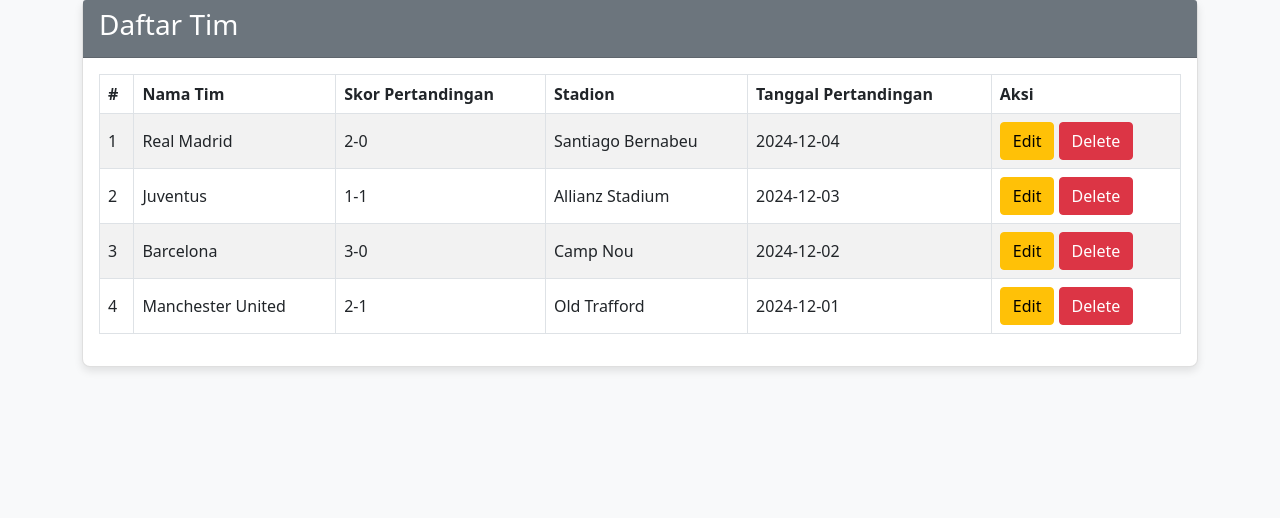
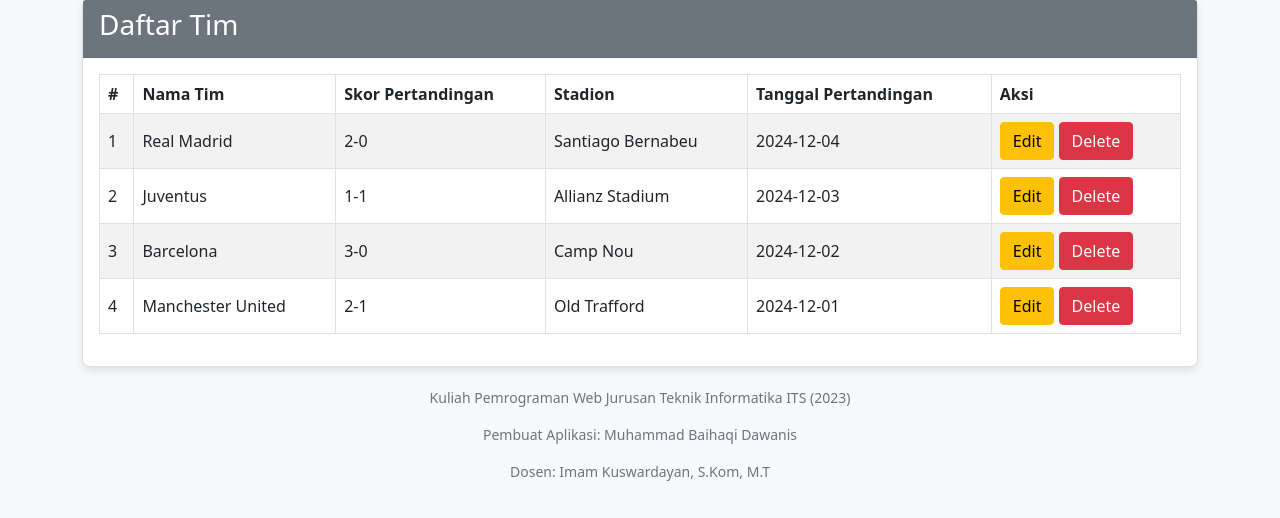
Before and after one commit to baihaqidawanis/Final-Project-Pweb, a PHP site: page /index.php in a window 1280 px wide. Shown: the part 468-986 px from the top of the page. Before the commit the page ends 839 px from the top, so only its background shows below. Run offline with PHP 8.4, Linux system fonts and the light colour scheme; the visitor is signed in with stand-in values (Sample User, id 1); data comes from the database, SQL or seed files in the repository.

Commit message:
Update index.php

```diff
--- a/index.php
+++ b/index.php
@@ -120,6 +120,13 @@ if (isset($_POST['simpan'])) { // Create or Update
             top: 20px;
             right: 20px;
         }
+
+        .footer-credit {
+            margin-top: 20px;
+            font-size: 14px;
+            color: #6c757d;
+            text-align: center;
+        }
     </style>
 </head>
 
@@ -214,6 +221,12 @@ if (isset($_POST['simpan'])) { // Create or Update
                 </table>
             </div>
         </div>
+        <!-- Footer CREDIT -->
+        <div class="footer-credit">
+            <p>Kuliah Pemrograman Web Jurusan Teknik Informatika ITS (2023)</p>
+            <p>Pembuat Aplikasi: Muhammad Baihaqi Dawanis</p>
+            <p>Dosen: Imam Kuswardayan, S.Kom, M.T</p>
+        </div>
     </div>
 </body>
 
```
